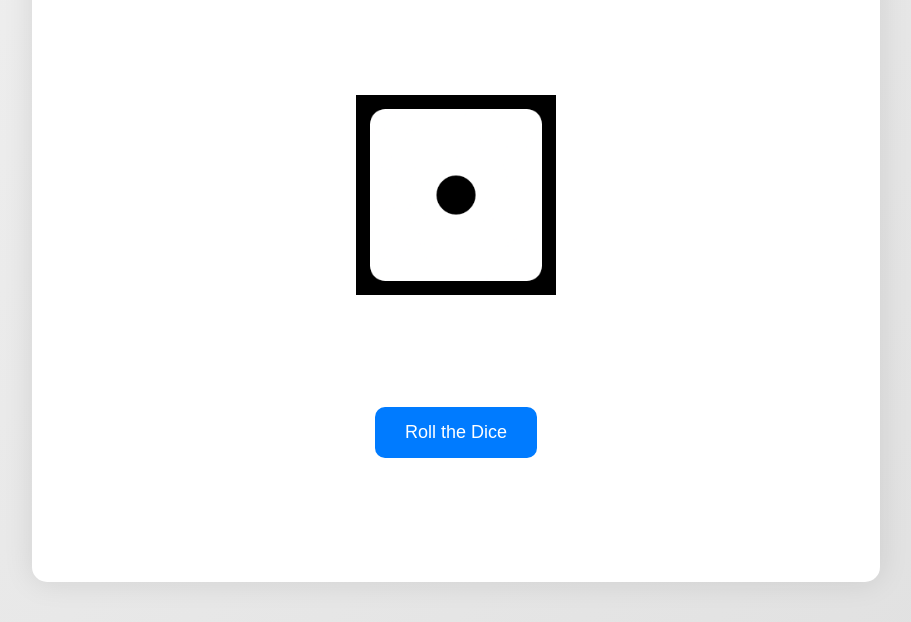
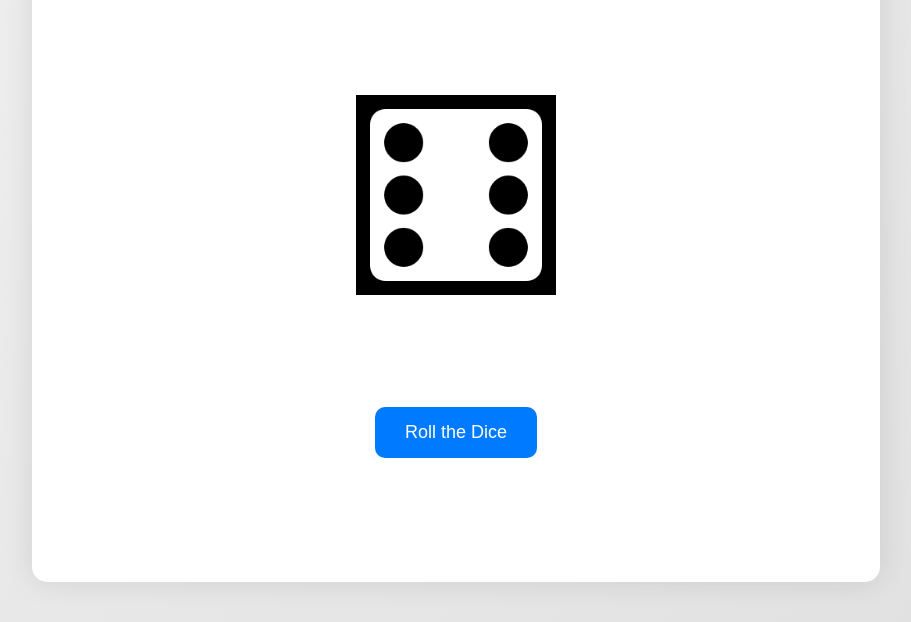
Before and after one commit to kiruthikpurpose/DiceRoller, a plain HTML site: page index.html in a window 1280 px wide. Shown: the part 178-800 px from the top of the page, without its empty margins (184-1095 px from the left). Drawn offline with Linux system fonts and the light colour scheme.

Commit message:
Changed favicon and first load of dice

```diff
--- a/index.html
+++ b/index.html
@@ -6,13 +6,13 @@
     <title>Dice Roller</title>
     <link rel="stylesheet" href="styles.css">
     <!-- Favicon -->
-    <link rel="icon" href="images/6.png" type="image/png">
+    <link rel="icon" href="images/5.png" type="image/png">
 </head>
 <body>
     <div class="container">
         <h1>Dice Roller</h1>
         <div id="dice-container">
-            <img id="dice" src="images/1.png" alt="Dice">
+            <img id="dice" src="images/6.png" alt="Dice">
         </div>
         <button onclick="rollDice()">Roll the Dice</button>
         <p id="result"></p>
```
